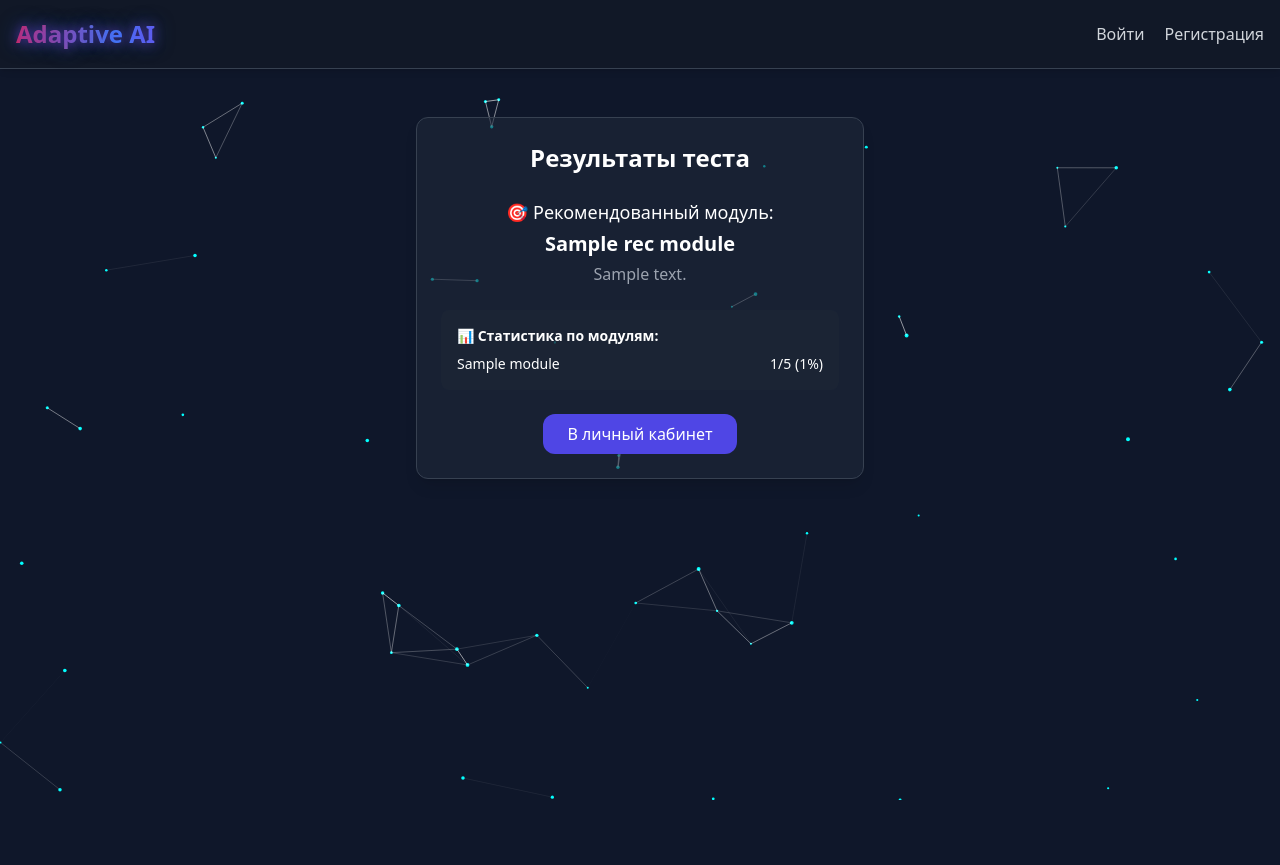
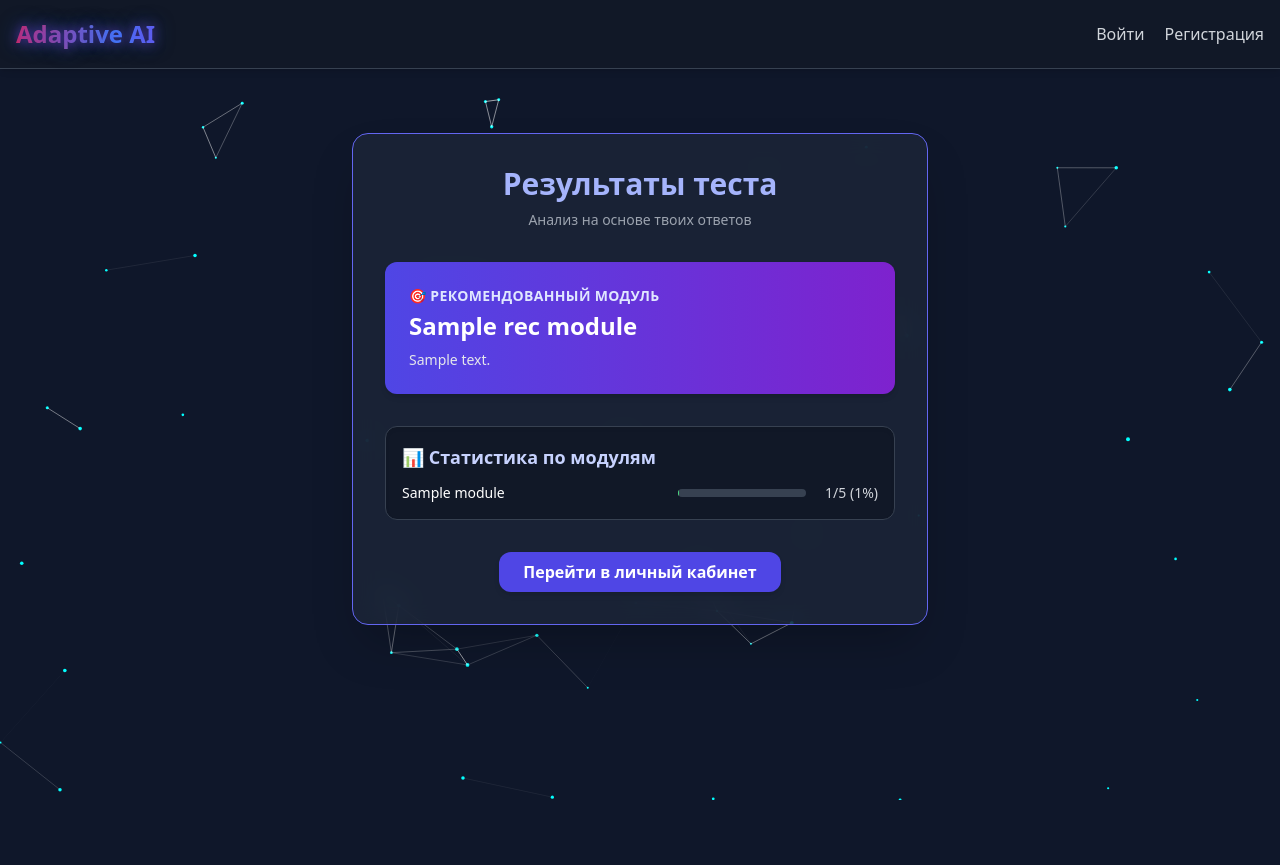
Before and after one commit to den1chis/ai_learning_clean, a Django app: template core/templates/core/test_result.html in a window 1280 px wide. Shown: the top 865 px of the page. Run offline with Django 5.2, Linux system fonts and the light colour scheme; the template is opened without the code that fills it: most values are stand-ins (such as "Sample title", 1, 10 or a date in 2020); parts of the project's set-up code (start-up, migrations or seed data) failed here and were passed over; some libraries are stand-ins or nearby versions.

Commit message:
Final version

```diff
--- a/core/templates/core/base.html
+++ b/core/templates/core/base.html
@@ -61,14 +61,16 @@
       <button id="user-toggle" type="button" class="flex items-center space-x-3 cursor-pointer focus:outline-none">
         {% if user.avatar %}
           <img src="{{ user.avatar.url }}"
-          class="w-9 h-9 rounded-full border mt-2 object-cover"
-          alt="Аватар пользователя" />
-
+              class="w-9 h-9 rounded-full border object-cover"
+              alt="Аватар пользователя" />
         {% else %}
-          <div class="w-8 h-8 rounded-full bg-indigo-600 text-white text-sm font-bold flex items-center justify-center">
-            {{ user.username|slice:":1"|upper }}
+          <div class="w-9 h-9 rounded-full bg-gray-700 text-white flex items-center justify-center text-sm font-semibold">
+            <svg xmlns="http://www.w3.org/2000/svg" class="h-5 w-5 text-gray-400" fill="none" viewBox="0 0 24 24" stroke="currentColor">
+              <path stroke-linecap="round" stroke-linejoin="round" stroke-width="2" d="M5.121 17.804A13.937 13.937 0 0112 15c2.5 0 4.847.655 6.879 1.804M15 10a3 3 0 11-6 0 3 3 0 016 0z" />
+            </svg>
           </div>
         {% endif %}
+
         <span class="text-white text-sm font-medium">{{ user.username }}</span>
       </button>
       <div id="user-dropdown" class="hidden absolute right-0 top-full mt-2 w-48 bg-[#1e293b] border border-gray-700 rounded-xl shadow-lg py-2 text-sm z-50">
--- a/core/templates/core/lesson_form.html
+++ b/core/templates/core/lesson_form.html
@@ -11,6 +11,11 @@
       <label class="text-white font-medium block mb-1">📌 Название урока</label>
       {{ form.title }}
     </div>
+    <div>
+      <label class="text-white font-medium block mb-1">📁 Тип содержимого (article, video, file)</label>
+      {{ form.content_type }}
+    </div>
+
 
     <div>
       <label class="text-white font-medium block mb-1">📘 Теория (обычная)</label>
--- a/core/templates/core/manage_courses.html
+++ b/core/templates/core/manage_courses.html
@@ -16,9 +16,11 @@
           <p class="text-gray-400 text-sm">{{ course.description|default:"Без описания" }}</p>
         </div>
         <div class="space-x-2">
+          <a href="{% url 'manage_modules' course.id %}" class="text-yellow-400 hover:text-yellow-200 font-medium">📦 Модули</a>
           <a href="{% url 'edit_course' course.id %}" class="text-blue-400 hover:text-blue-200 font-medium">✏ Редактировать</a>
           <a href="{% url 'delete_course' course.id %}" class="text-red-400 hover:text-red-200 font-medium">🗑 Удалить</a>
         </div>
+
       </div>
     </div>
     {% empty %}
--- a/core/templates/core/module_form.html
+++ b/core/templates/core/module_form.html
@@ -16,7 +16,8 @@
     {% csrf_token %}
     {{ form.as_p }}
     <button type="submit" class="bg-green-600 hover:bg-green-700 px-6 py-2 rounded text-white font-semibold">💾 Сохранить</button>
-    <a href="{% url 'manage_modules' module.course.id %}" class="text-gray-400 hover:text-white ml-4">Отмена</a>
+    <a href="{% url 'manage_modules' course.id %}" class="text-gray-400 hover:text-white ml-4">← Назад к модулям курса</a>
+
   </form>
 </div>
 {% endblock %}
--- a/core/templates/core/sidebar.html
+++ b/core/templates/core/sidebar.html
@@ -1,6 +1,5 @@
 {% load custom_tags %}
 
-<h2 class="text-white text-lg font-semibold mb-4">🧭 Навигация</h2>
 
 <div class="space-y-6">
   {% for mod in all_modules %}
--- a/core/templates/core/test_result.html
+++ b/core/templates/core/test_result.html
@@ -3,34 +3,43 @@
 <div class="relative hero min-h-screen overflow-hidden">
   <canvas id="ai-canvas" class="absolute inset-0 w-full h-full z-0"></canvas>
 
-  <div class="relative z-10 max-w-md mx-auto p-6 bg-[#1e293b]/60 border border-gray-700 rounded-xl shadow-lg text-center text-white space-y-6 mt-12">
+  <div class="relative z-10 max-w-xl mx-auto p-8 bg-[#1e293b]/70 border border-indigo-500 rounded-2xl shadow-2xl text-white mt-16 space-y-8 backdrop-blur-md">
 
-    <h2 class="text-2xl font-bold">Результаты теста</h2>
+    <div class="text-center">
+      <h2 class="text-3xl font-extrabold text-indigo-300">Результаты теста</h2>
+      <p class="text-sm text-gray-400 mt-2">Анализ на основе твоих ответов</p>
+    </div>
 
-    <div class="space-y-1">
-      <p class="text-lg">🎯 Рекомендованный модуль:</p>
-      <h3 class="text-xl font-semibold">{{ rec_module.title }}</h3>
-      <p class="text-gray-400">{{ rec_module.description|truncatechars:120 }}</p>
+    <div class="bg-gradient-to-r from-indigo-600 to-purple-700 p-6 rounded-xl text-left shadow-md">
+      <p class="text-sm uppercase tracking-wide text-indigo-100 font-semibold">🎯 Рекомендованный модуль</p>
+      <h3 class="text-2xl font-bold mt-1 text-white">{{ rec_module.title }}</h3>
+      <p class="mt-2 text-gray-200 text-sm">{{ rec_module.description|default:"Без описания"|truncatechars:120 }}</p>
     </div>
 
     {% if demo_info %}
-      <div class="bg-gray-800/50 p-4 rounded-lg text-left space-y-2 text-sm">
-        <h4 class="text-white font-semibold mb-1">📊 Статистика по модулям:</h4>
-        <ul class="space-y-1">
+    <div class="bg-[#111827] border border-gray-700 rounded-xl p-4 shadow-inner">
+      <h4 class="text-lg font-semibold text-indigo-200 mb-3">📊 Статистика по модулям</h4>
+      <ul class="space-y-3">
         {% for info in demo_info %}
-            <li class="flex justify-between">
-              <span>{{ info.module.title }}</span>
-              <span>{{ info.count }}/5 ({{ info.percent }}%)</span>
+        <li class="flex justify-between items-center text-sm text-gray-300">
+          <span class="font-medium text-white">{{ info.module.title }}</span>
+          <div class="flex items-center gap-2">
+            <div class="w-32 bg-gray-700 rounded-full h-2 overflow-hidden">
+              <div class="bg-green-400 h-2" style="width: {{ info.percent }}%"></div>
+            </div>
+            <span class="w-16 text-right">{{ info.count }}/5 ({{ info.percent }}%)</span>
+          </div>
         </li>
         {% endfor %}
       </ul>
     </div>
     {% endif %}
 
-    <a href="{% url 'dashboard' %}"
-       class="mt-4 inline-block bg-indigo-600 hover:bg-indigo-700 text-white px-6 py-2 rounded-xl">
-      В личный кабинет
+    <div class="text-center">
+      <a href="{% url 'dashboard' %}" class="inline-block bg-indigo-600 hover:bg-indigo-700 transition px-6 py-2 rounded-xl text-white font-semibold shadow-md">
+        Перейти в личный кабинет
       </a>
+    </div>
   </div>
 </div>
 {% endblock %}
--- a/core/views/crud_views.py
+++ b/core/views/crud_views.py
@@ -113,7 +113,8 @@ def edit_module(request, module_id):
     return render(request, 'core/module_form.html', {
         'form': form,
         'title': 'Редактировать модуль',
-        'module': module  # ← это важно
+        'module': module,
+        'course': module.course
     })
 @login_required
 @user_passes_test(is_admin)
--- a/core/views/lesson_views.py
+++ b/core/views/lesson_views.py
@@ -184,7 +184,8 @@ def lesson_by_index_view(request, module_id, order_index):
     task_easy_map = {t.id: t.description_easy for t in tasks}
     task_hard_map = {t.id: t.description_hard for t in tasks}
 
-    all_modules = Module.objects.prefetch_related('lesson_set').order_by('order_index')
+    all_modules = Module.objects.filter(course_id=1).prefetch_related('lesson_set').order_by('order_index')
+
     all_lesson_progress = LessonProgress.objects.filter(user=request.user)
     lesson_progress_map = {lp.lesson_id: lp for lp in all_lesson_progress}
 
```
Also changed, not shown: core/forms.py (+21 -6 lines), core/templates/core/dashboard.html (+13 -3 lines). Lines whose indentation alone changed are shown as unchanged.
